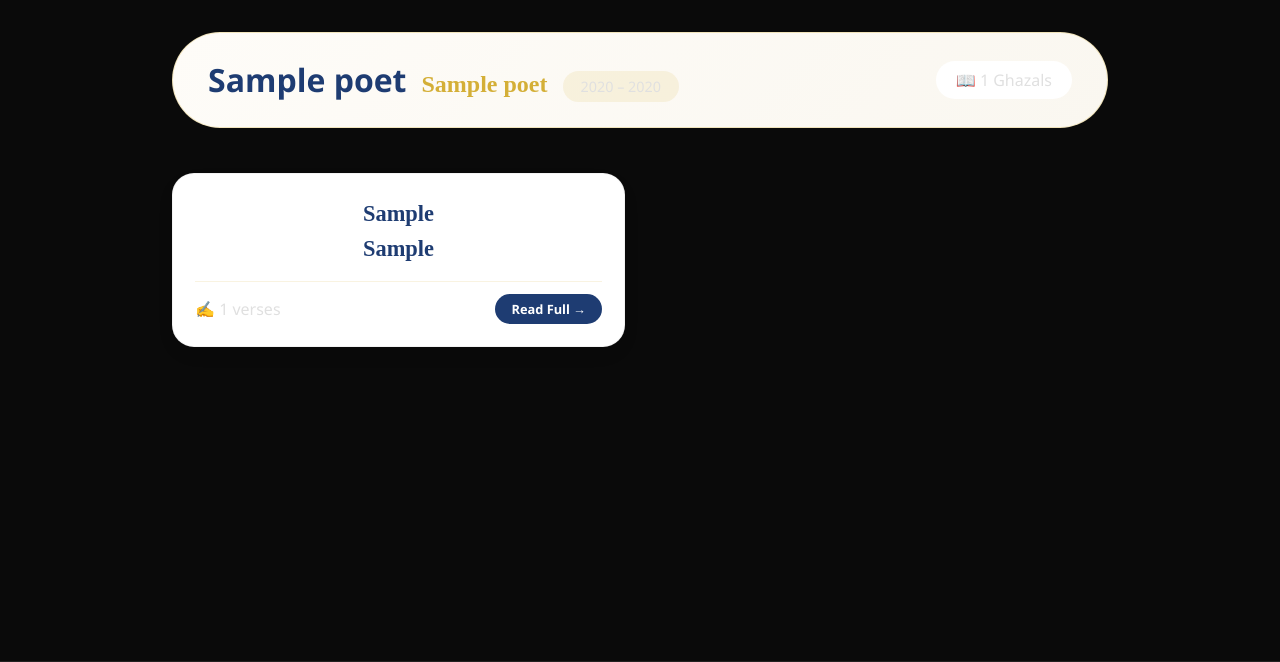
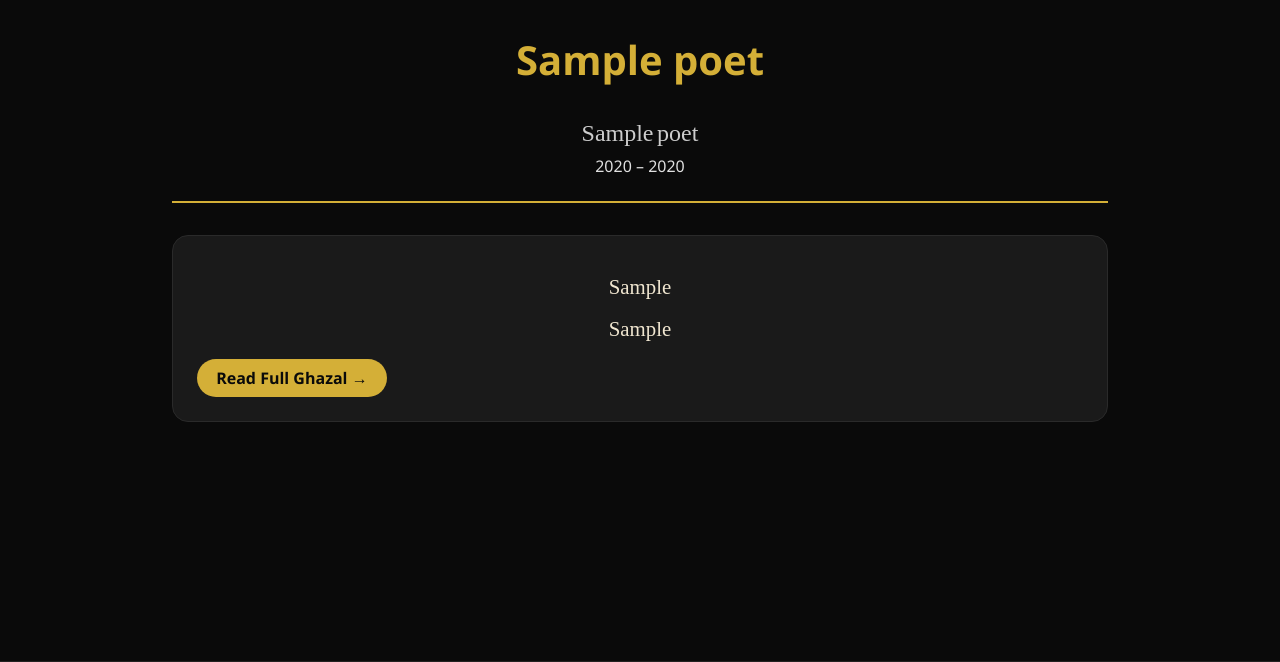
Before and after one commit to zahid-digitalhumanities/ucpc-poetry-archive, a Flask app: page /poets/1 in a window 1280 px wide. Shown: the part 72-734 px from the top of the page. Run offline with Flask 3, Linux system fonts and the light colour scheme; a database or web service that is not in the repository returns one stand-in record (values such as "Sample title"); some libraries are stand-ins or nearby versions.

Commit message:
Update poet_detail.html

```diff
--- a/templates/poet_detail.html
+++ b/templates/poet_detail.html
@@ -1,144 +1,85 @@
 {% extends "base.html" %}
-{% block title %}{{ poet.name_urdu }} - UCPC Poetry Archive{% endblock %}
+
+{% block title %}{{ poet.name }} - UCPC{% endblock %}
 
 {% block extra_css %}
 <style>
-    .poet-detail-container {
-        max-width: 1200px;
-        margin: 0 auto;
-    }
     .poet-header {
-        background: linear-gradient(135deg, #fefcf8, #faf7f0);
-        border-radius: 60px;
-        padding: 25px 35px;
-        margin-bottom: 45px;
-        border: 1px solid rgba(212,175,55,0.3);
-        display: flex;
-        justify-content: space-between;
-        align-items: center;
-        flex-wrap: wrap;
-        gap: 20px;
-    }
-    .poet-name {
-        display: flex;
-        align-items: baseline;
-        gap: 15px;
-        flex-wrap: wrap;
+        text-align: center;
+        border-bottom: 2px solid #D4AF37;
+        padding-bottom: 1.5rem;
+        margin-bottom: 2rem;
     }
     .poet-name-en {
-        font-size: 2rem;
-        font-weight: 800;
-        color: #1e3c72;
+        color: #D4AF37;
+        font-size: 2.5rem;
+        font-weight: bold;
     }
     .poet-name-urdu {
-        font-family: 'Jameel Noori Nastaleeq', serif;
+        font-family: 'Noto Nastaliq Urdu', serif;
         font-size: 1.5rem;
-        font-weight: 700;
-        color: #D4AF37;
-        direction: rtl;
+        color: #ccc;
+        margin-top: 0.5rem;
     }
-    .poet-years {
-        background: rgba(212,175,55,0.12);
-        padding: 6px 18px;
-        border-radius: 40px;
-        font-size: 0.9rem;
+    .ghazal-list {
+        display: flex;
+        flex-direction: column;
+        gap: 1rem;
     }
-    .poet-stats {
-        display: flex;
-        gap: 20px;
-        background: white;
-        padding: 8px 20px;
-        border-radius: 50px;
+    .ghazal-card {
+        background: #1a1a1a;
+        border-radius: 16px;
+        padding: 1.5rem;
+        border: 1px solid #2a2a2a;
     }
-    .poems-grid {
-        display: grid;
-        grid-template-columns: repeat(auto-fill, minmax(360px, 1fr));
-        gap: 30px;
-        margin-top: 30px;
-    }
-    .poem-card {
-        background: #fff;
-        border-radius: 22px;
-        padding: 22px;
-        border: 1px solid rgba(0,0,0,0.05);
-        transition: 0.25s;
-        box-shadow: 0 8px 20px rgba(0,0,0,0.04);
-    }
-    .poem-card:hover {
-        transform: translateY(-3px);
+    .ghazal-card:hover {
         border-color: #D4AF37;
     }
     .first-couplet {
-        font-family: 'Jameel Noori Nastaleeq', serif;
-        font-size: 1.4rem;
-        line-height: 2.2rem;
-        font-weight: 600;
-        color: #1e3c72;
+        font-family: 'Noto Nastaliq Urdu', serif;
+        font-size: 1.3rem;
+        text-align: center;
         direction: rtl;
-        text-align: center;
-        margin-bottom: 15px;
+        line-height: 2;
+        color: #f0e6d0;
     }
-    .poem-meta {
-        display: flex;
-        justify-content: space-between;
-        align-items: center;
-        padding-top: 12px;
-        margin-top: 12px;
-        border-top: 1px solid rgba(212,175,55,0.15);
-    }
-    .btn-view {
-        background: #1e3c72;
-        color: white;
-        padding: 6px 16px;
-        border-radius: 40px;
-        font-size: 0.8rem;
-        font-weight: 600;
+    .read-link {
+        display: inline-block;
+        margin-top: 1rem;
+        background: #D4AF37;
+        color: #0a0a0a;
+        padding: 0.5rem 1.2rem;
+        border-radius: 50px;
         text-decoration: none;
-        display: inline-block;
-    }
-    .btn-view:hover {
-        background: #0f2b4a;
-    }
-    @media (max-width: 768px) {
-        .poet-header { flex-direction: column; text-align: center; }
-        .poems-grid { grid-template-columns: 1fr; }
-        .first-couplet { font-size: 1.2rem; }
+        font-weight: bold;
     }
 </style>
 {% endblock %}
 
 {% block content %}
-<div class="poet-detail-container">
 <div class="poet-header">
-        <div class="poet-name">
-            <span class="poet-name-en">{{ poet.name }}</span>
-            <span class="poet-name-urdu">{{ poet.name_urdu }}</span>
+    <div class="poet-name-en">{{ poet.name }}</div>
+    <div class="poet-name-urdu">{{ poet.name_urdu }}</div>
     {% if poet.birth_year or poet.death_year %}
-            <span class="poet-years">{{ poet.birth_year or '?' }} – {{ poet.death_year or 'Present' }}</span>
+    <div class="poet-years">{{ poet.birth_year or '?' }} – {{ poet.death_year or 'Present' }}</div>
     {% endif %}
 </div>
-        <div class="poet-stats">
-            <div>📖 {{ total }} Ghazals</div>
-        </div>
-    </div>
 
-    <div class="poems-grid">
+<div class="ghazal-list">
     {% for item in texts %}
-        <div class="poem-card">
-            <div class="first-couplet">
-                {% if item.first_verse %}
-                    {{ item.first_verse.misra1_urdu }}<br>
-                    {{ item.first_verse.misra2_urdu }}
+    <div class="ghazal-card">
+        <div class="first-couplet" dir="rtl">
+            {% if item.misra1_urdu %}
+                {{ item.misra1_urdu }}<br>
+                {{ item.misra2_urdu }}
+            {% elif item.first_couplet %}
+                {{ item.first_couplet }}
             {% else %}
-                    {{ item.first_couplet or item.title_urdu or 'No couplet available' }}
+                ✨ Ghazal {{ loop.index }} ✨
             {% endif %}
         </div>
-            <div class="poem-meta">
-                <span>✍️ {{ item.verse_count or 0 }} verses</span>
-                <a href="/ghazals/view/{{ item.id }}" class="btn-view">Read Full →</a>
-            </div>
+        <a href="/ghazals/view/{{ item.id }}" class="read-link">Read Full Ghazal →</a>
     </div>
     {% endfor %}
 </div>
-</div>
 {% endblock %}
```
Lines whose indentation alone changed are shown as unchanged.
